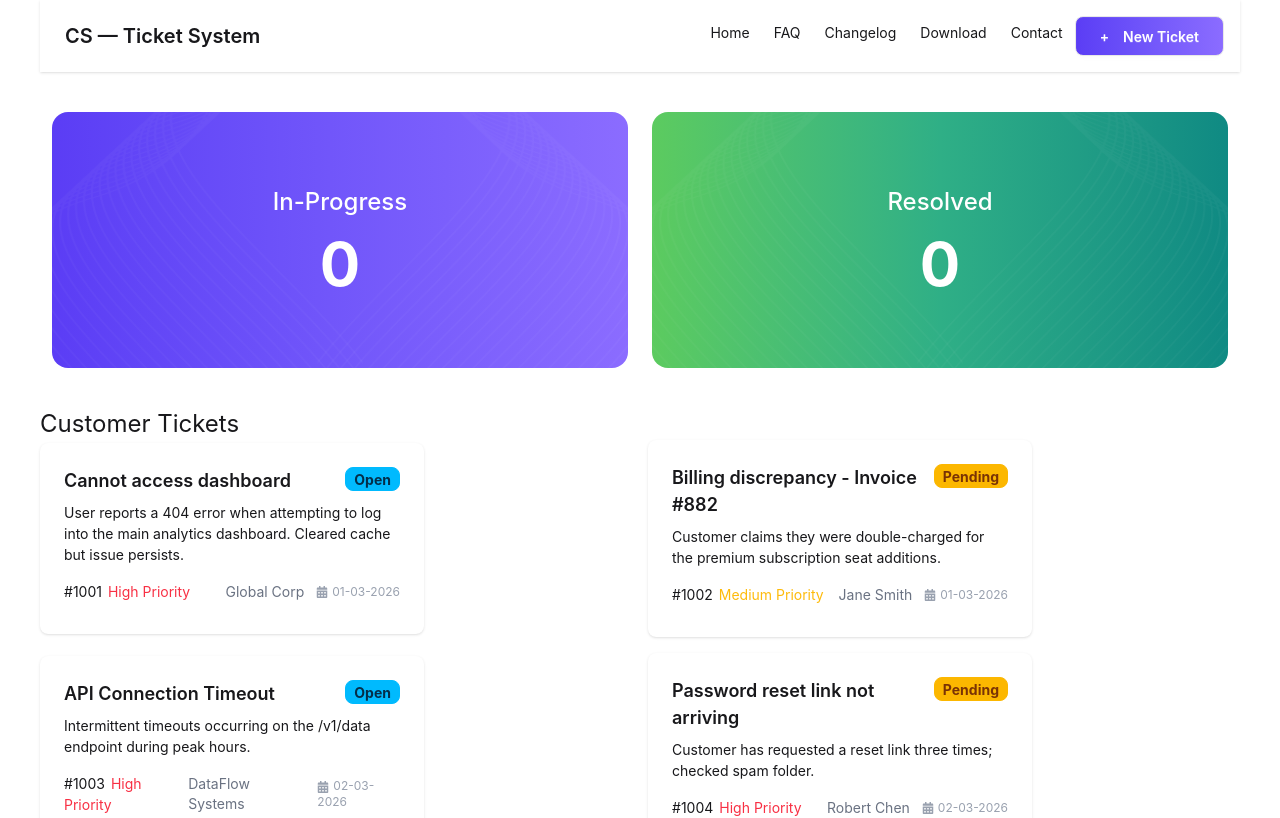
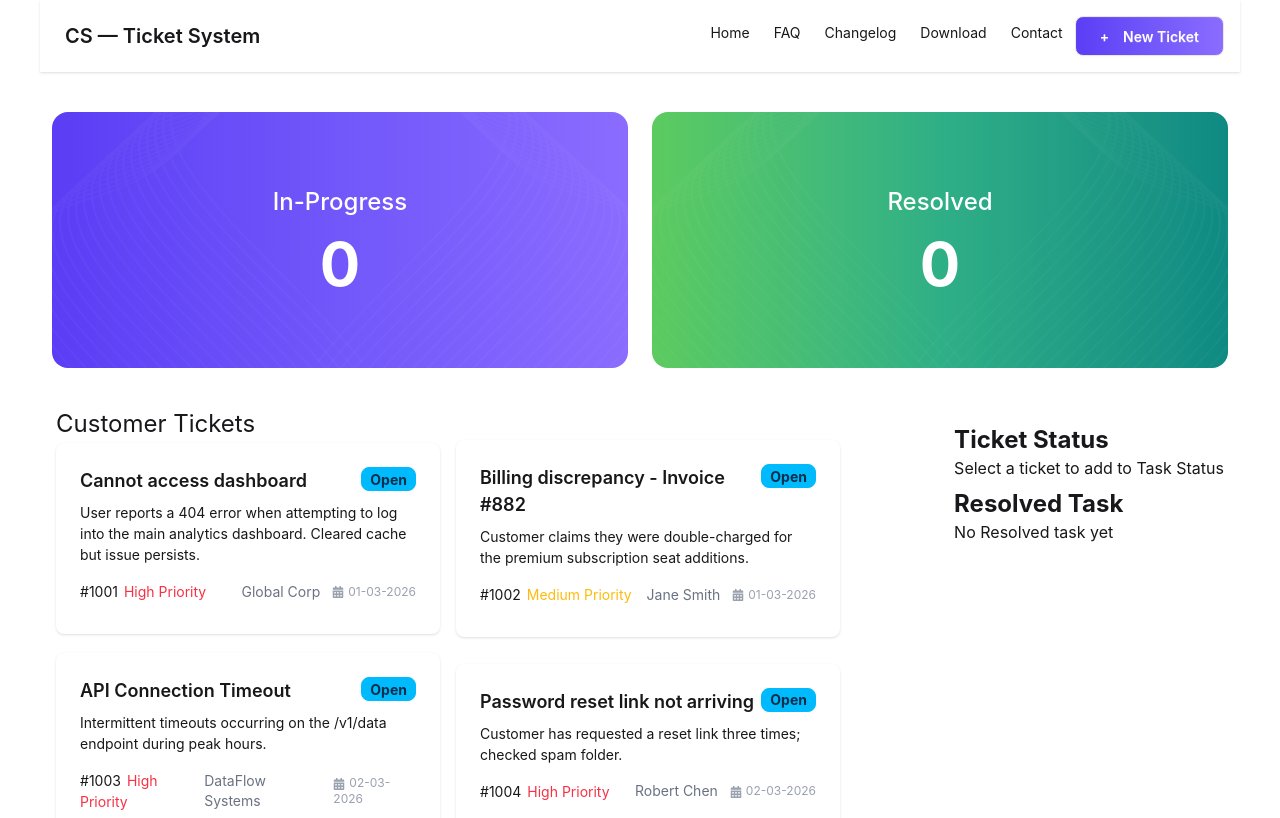
Before and after one commit to bdonti/customer-support-zone, a React (Vite) app: page / in a window 1280 px wide. Shown: the top 818 px of the page. Built offline with nearby package versions, Linux system fonts and the light colour scheme.

Commit message:
Pending Added

```diff
--- a/package.json
+++ b/package.json
@@ -15,6 +15,7 @@
     "react": "^19.2.0",
     "react-dom": "^19.2.0",
     "react-icons": "^5.6.0",
+    "react-toastify": "^11.0.5",
     "tailwindcss": "^4.2.1"
   },
   "devDependencies": {
--- a/public/tickets.json
+++ b/public/tickets.json
@@ -14,7 +14,7 @@
     "description": "Customer claims they were double-charged for the premium subscription seat additions.",
     "customer": "Jane Smith",
     "priority": "Medium",
-    "status": "Pending",
+    "status": "Open",
     "createdAt": "01-03-2026"
   },
   {
@@ -32,7 +32,7 @@
     "description": "Customer has requested a reset link three times; checked spam folder.",
     "customer": "Robert Chen",
     "priority": "High",
-    "status": "Pending",
+    "status": "Open",
     "createdAt": "02-03-2026"
   },
   {
@@ -41,7 +41,7 @@
     "description": "Need to change the delivery address for order #44901 before it leaves the warehouse.",
     "customer": "Sarah Jenkins",
     "priority": "Medium",
-    "status": "Pending",
+    "status": "Open",
     "createdAt": "02-03-2026"
   },
   {
@@ -50,7 +50,7 @@
     "description": "App closes immediately after the splash screen on iOS 17.4.",
     "customer": "Mobile First Inc",
     "priority": "High",
-    "status": "Pending",
+    "status": "Open",
     "createdAt": "03-03-2026"
   },
   {
@@ -68,7 +68,7 @@
     "description": "Researcher found a potential XSS vulnerability on the user profile settings page.",
     "customer": "Anonymous Researcher",
     "priority": "High",
-    "status": "Pending",
+    "status": "Open",
     "createdAt": "04-03-2026"
   },
   {
@@ -104,7 +104,7 @@
     "description": "Uploaded ID documents 48 hours ago but status is still 'Pending Verification'.",
     "customer": "Anita Desai",
     "priority": "Medium",
-    "status": "Pending",
+    "status": "Open",
     "createdAt": "04-03-2026"
   },
   {
@@ -131,7 +131,7 @@
     "description": "Users report receiving system notifications 30 minutes after the actual event.",
     "customer": "EventBrightly",
     "priority": "High",
-    "status": "Pending",
+    "status": "Open",
     "createdAt": "04-03-2026"
   }
 ]
--- a/src/App.jsx
+++ b/src/App.jsx
@@ -1,26 +1,39 @@
-import { Suspense } from "react";
-import Banner from "./components/Banner/Banner"
-import CustomerTickets from "./components/CustomerTickets/CustomerTickets"
-import Navbar from "./components/Navbar/Navbar"
+import { Suspense, useState } from "react";
+import Banner from "./components/Banner/Banner";
+import CustomerTickets from "./components/CustomerTickets/CustomerTickets";
+import Navbar from "./components/Navbar/Navbar";
+import { ToastContainer } from "react-toastify";
 
-const loadTickets = async() =>{
-  const res = await fetch('./tickets.json');
+const loadTickets = async () => {
+  const res = await fetch("./tickets.json");
   const data = await res.json();
   return data;
-}
+};
 
 const ticketsPromise = loadTickets();
 
 function App() {
+  const [pendingTickets, setPendingTickets] = useState([]);
   return (
     <>
       <Navbar></Navbar>
-      <Banner></Banner>
-      <Suspense fallback={<div className="text-center mt-10"><span className="loading loading-bars loading-xl"></span></div>}>
-        <CustomerTickets ticketsPromise={ticketsPromise}></CustomerTickets>
+      <Banner pendingTickets={pendingTickets}></Banner>
+      <Suspense
+        fallback={
+          <div className="text-center mt-10">
+            <span className="loading loading-bars loading-xl"></span>
+          </div>
+        }
+      >
+        <CustomerTickets
+          ticketsPromise={ticketsPromise}
+          pendingTickets={pendingTickets}
+          setPendingTickets={setPendingTickets}
+        ></CustomerTickets>
       </Suspense>
+      <ToastContainer />
     </>
-  )
+  );
 }
 
-export default App
+export default App;
--- a/src/components/Banner/Banner.jsx
+++ b/src/components/Banner/Banner.jsx
@@ -1,7 +1,7 @@
 import React from "react";
 import vector1 from "../../assets/vector1.png";
 
-const Banner = () => {
+const Banner = ({ pendingTickets }) => {
   return (
     <div className="flex flex-col lg:flex-row justify-center items-center mt-10 gap-6 px-4">
       <div className="relative w-full max-w-xl h-48 sm:h-56 md:h-64 rounded-2xl overflow-hidden bg-gradient-to-r from-[#5B3DF5] to-[#8B6CFF] flex items-center justify-center text-white">
@@ -20,7 +20,7 @@ const Banner = () => {
           <p className="text-lg sm:text-xl md:text-2xl font-medium mb-2 sm:mb-4">
             In-Progress
           </p>
-          <h1 className="text-4xl sm:text-5xl md:text-6xl font-bold">0</h1>
+          <h1 className="text-4xl sm:text-5xl md:text-6xl font-bold">{pendingTickets.length}</h1>
         </div>
       </div>
 
--- a/src/components/CustomerTicket/CustomerTicket.jsx
+++ b/src/components/CustomerTicket/CustomerTicket.jsx
@@ -1,30 +1,73 @@
 import React from "react";
 import { FaCalendarAlt } from "react-icons/fa";
+import { toast } from "react-toastify";
 
-const CustomerTicket = ({ ticket }) => {
-  const { id,title, description, customer, priority, status, createdAt } = ticket;
+const CustomerTicket = ({
+  ticket,
+  pendingTickets,
+  setPendingTickets,
+  tickets,
+  setTickets,
+}) => {
+  const handleTicketClick = () => {
+    const isAlreadyPending = pendingTickets.find((t) => t.id === ticket.id);
 
-  const badgeClass = status === "Open" ? "badge-info" : status === "Pending" ? "badge-warning" : "badge-neutral";
+    if (isAlreadyPending) {
+      toast("This ticket is already in pending status!");
+      return;
+    }
+
+    const updatedTickets = tickets.map((t) =>
+      t.id === ticket.id ? { ...t, status: "Pending" } : t,
+    );
+    setTickets(updatedTickets);
+    const updatedTicket = { ...ticket, status: "Pending" };
+    setPendingTickets([...pendingTickets, updatedTicket]);
+
+    toast.success("Ticket added to pending status!");
+  };
+
+  const { id, title, description, customer, priority, status, createdAt } =
+    ticket;
+
+  const badgeClass =
+    status === "Open"
+      ? "badge-info"
+      : status === "Pending"
+        ? "badge-warning"
+        : "badge-neutral";
 
   return (
-    <div className="card bg-base-100 w-96 shadow-sm">
+    <div
+      onClick={handleTicketClick}
+      className="cursor-default hover:cursor-pointer card bg-base-100 w-96 shadow-sm"
+    >
       <div className="card-body">
         <div className="flex justify-between">
           <div>
             <h2 className="card-title">{title}</h2>
           </div>
-          <div className={`badge ${badgeClass} px-2 py-2 font-bold`}>{status}</div>
+          <div className={`badge ${badgeClass} px-2 py-2 font-bold`}>
+            {status}
+          </div>
         </div>
         <p>{description}</p>
         <div className="my-2 flex justify-between items-center">
           <div className="space-x-1.5">
             <span>#{id}</span>
-            <span className={`${priority === "High" ? "text-[#F83044]" : priority === "Medium" ? "text-[#FEBB0C]" : "text-[#000000]"}`}>{priority} Priority</span>
+            <span
+              className={`${priority === "High" ? "text-[#F83044]" : priority === "Medium" ? "text-[#FEBB0C]" : "text-[#000000]"}`}
+            >
+              {priority} Priority
+            </span>
           </div>
           <div className="flex justify-between items-center gap-3">
             <p className="text-sm text-gray-500">{customer}</p>
-            <p className="text-xs text-gray-400"><FaCalendarAlt className="inline mr-1" />{createdAt}</p>
-        </div>
+            <p className="text-xs text-gray-400">
+              <FaCalendarAlt className="inline mr-1" />
+              {createdAt}
+            </p>
+          </div>
         </div>
       </div>
     </div>
--- a/src/components/CustomerTickets/CustomerTickets.jsx
+++ b/src/components/CustomerTickets/CustomerTickets.jsx
@@ -1,16 +1,43 @@
-import React, { use } from "react";
+import React, { use, useEffect, useState } from "react";
 import CustomerTicket from "../CustomerTicket/CustomerTicket";
 
-const CustomerTickets = ({ ticketsPromise }) => {
-  const tickets = use(ticketsPromise);
+const CustomerTickets = ({
+  ticketsPromise,
+  pendingTickets,
+  setPendingTickets,
+}) => {
+  const initialTickets = use(ticketsPromise);
+  const [tickets, setTickets] = useState(initialTickets);
+
   return (
-    <div className="mt-10 max-w-[1200px] mx-auto">
+    <div className="mt-10 max-w-[1200px] mx-auto flex justify-between gap-10 px-4">
       <div>
         <h1 className="text-2xl">Customer Tickets</h1>
         <div className="grid grid-cols-2 items-center gap-4">
           {tickets.map((ticket) => (
-            <CustomerTicket key={ticket.id} ticket={ticket}></CustomerTicket>
+            <CustomerTicket
+              key={ticket.id}
+              ticket={ticket}
+              pendingTickets={pendingTickets}
+              setPendingTickets={setPendingTickets}
+              tickets={tickets}
+              setTickets={setTickets}
+            ></CustomerTicket>
           ))}
+        </div>
+      </div>
+      <div className="my-2">
+        <div className="my-2">
+          <h1 className="text-2xl font-bold">Ticket Status</h1>
+          {pendingTickets.length > 0 ? (
+            <p>You have {pendingTickets.length} pending tickets</p>
+          ) : (
+            <p>Select a ticket to add to Task Status</p>
+          )}
+        </div>
+        <div className="my-2">
+          <h1 className="text-2xl font-bold">Resolved Task</h1>
+          <p>No Resolved task yet</p>
         </div>
       </div>
     </div>
--- /dev/null
+++ b/src/components/PendingTicket/PendingTicket.jsx
@@ -0,0 +1,11 @@
+import React from 'react';
+
+const PendingTicket = () => {
+    return (
+        <div>
+
+        </div>
+    );
+};
+
+export default PendingTicket;
```
Also changed, not shown: 1 other file (tests, documents, lock files or other folders).
